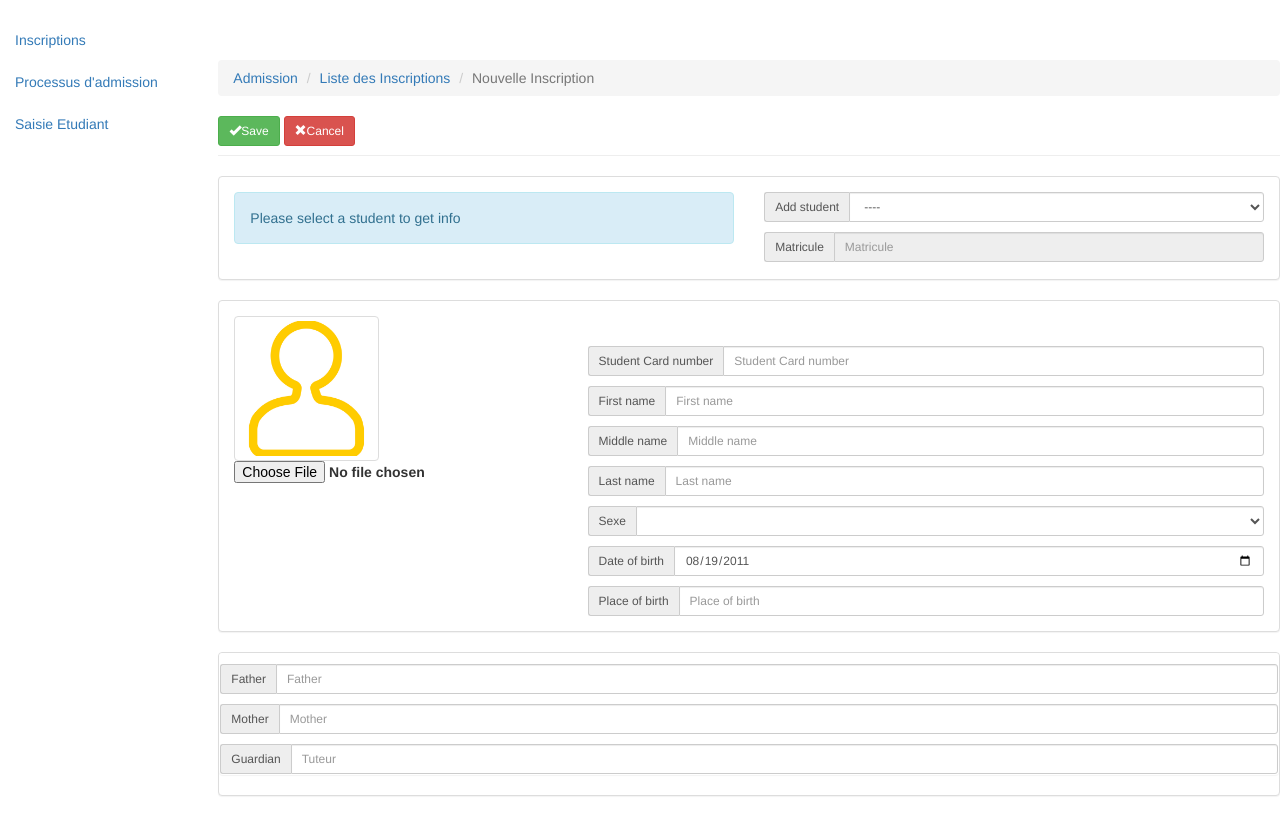
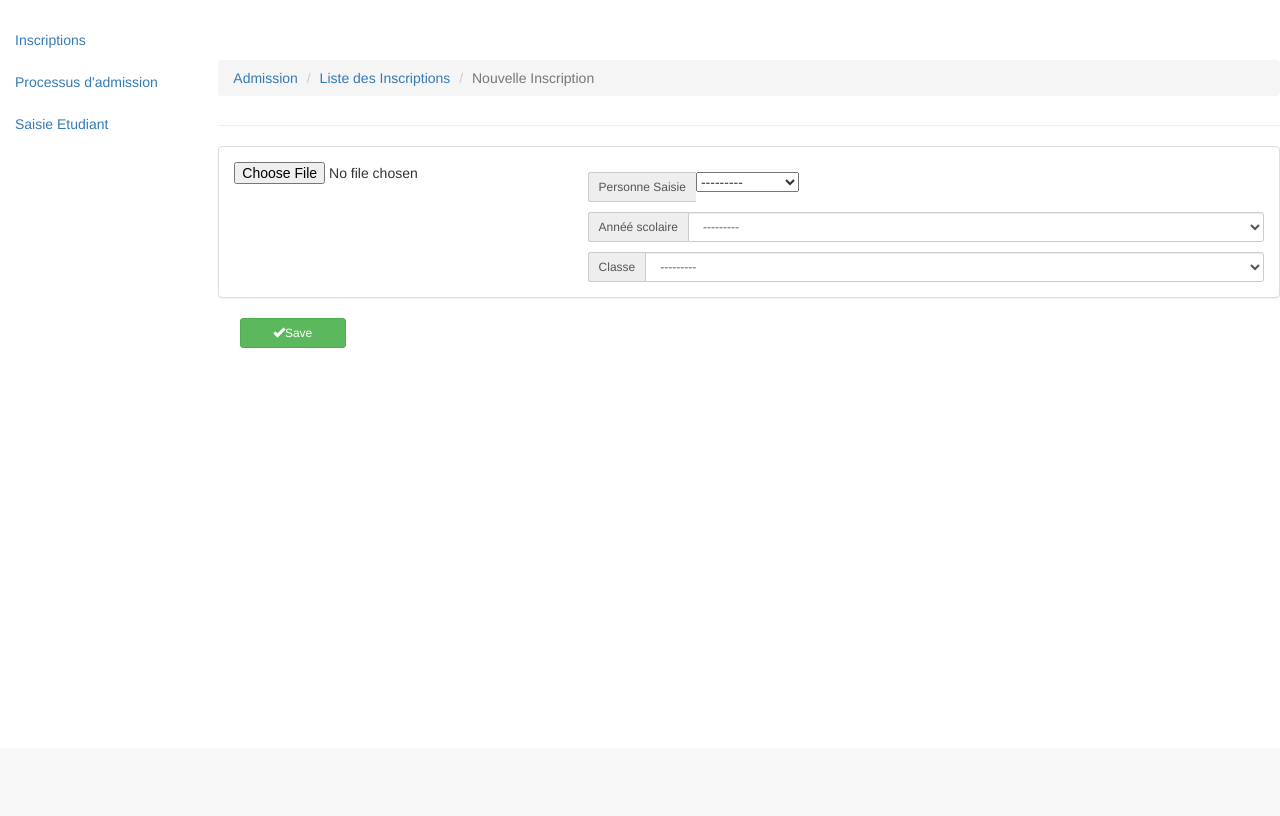
Before and after one commit to root92/test-erp, a Django app: page /admission/newAdmission in a window 1280 px wide. Shown: the part 52-868 px from the top of the page. After the commit the page ends 400 px from the top, so only its background shows below. Run offline with Django 3.2, Linux system fonts and the light colour scheme; a user stored in the database is signed in; tables that the repository leaves empty hold one stand-in row (values such as "Sample post"); lists and menus that the app fills with data are empty; some libraries are stand-ins or nearby versions.

Commit message:
Implement admission and amission process forms and lists

```diff
--- a/apps/admission/forms.py
+++ b/apps/admission/forms.py
@@ -56,11 +56,13 @@
         fields = '__all__'
         labels = {
             'registree': 'Personne saisie',
+            'department': 'Departement',
             'payment_date': 'Date de paiement',
             'registration_fees_paid': "Montant de frais d'inscription payé"
             }
         widgets = {
             'registree': forms.Select(attrs={'class': 'form-control form-element'}),
+            'department': forms.Select(attrs={'class': 'form-control form-element'}),
             'payment_date': forms.DateInput(attrs={'class': 'form-control form-element' }),
             'registration_fees_paid': forms.TextInput(attrs={'class': 'form-control form-element' }),
             }
@@ -70,3 +72,8 @@
     class Meta:
         model = Admission
         fields ='__all__'
+        widgets = {
+            'registree': forms.Select(attrs={'class': 'form-control form-element'}),
+            'academic_year': forms.Select(attrs={'class': 'form-control form-element'}),
+            'class_level': forms.Select(attrs={'class': 'form-control form-element'}),
+        }
--- a/apps/admission/static/admission.css
+++ b/apps/admission/static/admission.css
@@ -50,3 +50,15 @@
 .js-delete-registration-form button{
       width: 100px;
 }
+
+/*ADMISSION PROCESS*/
+
+.accepted{
+	background-color: green;
+	color: #fff;
+}
+
+.rejected{
+	background-color: red;
+	color: #fff;
+}
--- a/apps/admission/templates/admission/new-admission-process.html
+++ b/apps/admission/templates/admission/new-admission-process.html
@@ -25,7 +25,7 @@
         </div>
       {% endfor %}
     {% endif %}
-    <form action="{% url 'admission-process'%}" method="POST" class="admission-process-form">
+    <form action="{% url 'new-admission-process'%}" method="POST" class="admission-process-form">
       {% csrf_token %}
 
       {{ form.as_p}}
--- /dev/null
+++ b/apps/admission/templates/admission/new-admission.html
@@ -0,0 +1,82 @@
+{% extends 'core/base.html' %}
+{% load static %}
+
+{% block head %}
+<link rel="stylesheet" href="{% static 'admission.css' %}">
+{% endblock %}
+
+{% block content %}
+<div class="row">
+  {% include 'admission/aside.html' %}
+  <div class="col-md-10">
+    <div class="page-header">
+      <ol class="breadcrumb">
+        <li><a href="#">Admission</a></li>
+        <li><a href="#">Liste des Inscriptions</a></li>
+        <li class="active">Nouvelle Inscription</li>
+      </ol>
+    </div>
+    {% if form.non_field_errors %}
+      {% for error in form.non_field_errors %}
+        <div class="alert alert-danger alert-dismissable">
+          <button type="button" class="close" data-dismiss="alert" aria-hidden="true">&times;</button>
+          {{ error }}
+        </div>
+      {% endfor %}
+    {% endif %}
+
+    <form action="{% url 'new-admission'%}" method="POST" class="admission-form">
+      {% csrf_token %}
+      <div class="panel panel-default">
+      <div class="panel-body">
+        <div class="row">
+            <div class="col-md-4">
+
+
+              <div class="">
+                {{ form.first_name.errors }}
+                <span class="hide">{{ form.image.label_tag }}</span>
+                {{ form.image }}
+              </div>
+
+              <!-- <button class="btn btn-default" type="s>Choisir un fichier</button> -->
+            </div>
+
+            <div class="col-md-8">
+
+              <div>
+                {{ form.registry.errors }}
+                <span class="hide">{{ form.registry.label_tag }}</span>
+                <div class="input-group input-group-sm" style="padding-top: 10px;" >
+                  <span class="input-group-addon " id="sizing-addon3">Personne Saisie</span>
+                  {{form.registry}}
+                </div>
+              </div>
+
+              <div>
+                {{ form.academic_year.errors }}
+                <span class="hide">{{ form.academic_year.label_tag }}</span>
+              <div class="input-group input-group-sm" style="padding-top: 10px;" >
+                <span class="input-group-addon " id="sizing-addon3">Annéé scolaire</span>
+                {{ form.academic_year }}
+              </div>
+              </div>
+
+              <div>
+                {{ form.class_level.errors }}
+                <span class="hide">{{ form.class_level.label_tag }}</span>
+                <div class="input-group input-group-sm" style="padding-top: 10px;" >
+                <span class="input-group-addon " id="sizing-addon3">Classe</span>
+                  {{ form.class_level }}
+                </div>
+              </div>
+            </div>
+          </div>
+        </div>
+      </div>
+      <button class="btn btn-success btn-sm" type="submit" ><span class="glyphicon glyphicon-ok" aria-hidden="true"></span>Save</button>
+
+    </form>
+  </div>
+</div>
+{% endblock %}
--- a/apps/admission/templates/admission/new-registration.html
+++ b/apps/admission/templates/admission/new-registration.html
@@ -46,7 +46,6 @@
                 <span class="input-group-addon " id="sizing-addon3">Prenom</span>
                 {{ form.first_name}}
                 </div>
-                {{forms.erros}}
               </div>
 
               <div>
@@ -230,6 +229,7 @@
 
 
 
+
       </form>
     </div>
   </div>
--- a/apps/admission/templates/admission/newAdmission.html
+++ /dev/null
@@ -1,127 +0,0 @@
-{% extends 'core/base.html' %}
-{% load static %}
-
-
-{% block content %}
-<div class="row">
-     {% include 'admission/aside.html' %}
-    <div class="col-md-10">
-      <div class="page-header">
-        <ol class="breadcrumb">
-         <li><a href="#">Admission</a></li>
-         <li><a href="#">Liste des Inscriptions</a></li>
-         <li class="active">Nouvelle Inscription</li>
-       </ol>
-       <button class="btn btn-success btn-sm" type="submit"><span class="glyphicon glyphicon-ok" aria-hidden="true"></span>Save</button>
-       <button class="btn btn-danger btn-sm" type="submit"><span class="glyphicon glyphicon-remove" aria-hidden="true"></span>Cancel</button>
-     </div>
-
-     <!-- <button class="btn btn-success" type="submit"><span class="glyphicon glyphicon-plus" aria-hidden="true"></span>Save and add another</button> -->
-     <!-- <div class="panel panel-default">
-       <div class="panel-body">
-         <button class="btn btn-success" type="submit"><span class="glyphicon glyphicon-ok" aria-hidden="true"></span>Save</button>
-         <button class="btn btn-danger" type="submit"><span class="glyphicon glyphicon-remove" aria-hidden="true"></span>Cancel</button>
-       </div>
-     </div> -->
-     <div class="panel panel-default">
-       <div class="panel-body">
-         <div class="row">
-           <div class="col-md-6">
-             <div class="alert alert-info" role="alert">
-               Please select a student to get info
-             </div>
-           </div>
-           <div class="col-md-6">
-             <div class="input-group input-group-sm">
-               <span class="input-group-addon" id="sizing-addon3">Add student</span>
-               <select class="form-control" >
-                 <option>----</option>
-                 <option *ngFor="let item of RegistratioNumber" ></option>
-               </select>
-             </div>
-             <div class="input-group input-group-sm" style="padding-top: 10px">
-               <span class="input-group-addon" id="sizing-addon3">Matricule</span>
-               <input type="text" class="form-control" placeholder="Matricule" aria-describedby="sizing-addon3" readonly>
-             </div>
-           </div>
-         </div>
-
-       </div>
-     </div>
-
-     <div class="panel panel-default">
-       <div class="panel-body">
-         <div class="row">
-           <div class="col-md-4">
-             <img src="../../../assets/images/avatar.png" alt="..." class="img-responsive img-thumbnail" style="width:145px; height:145px">
-             <!-- <button class="btn btn-default" type="submit" style="margin:3px">Choisire un fichier</button> -->
-             <label class="custom-file">
-               <input type="file" id="file" class="custom-file-input">
-               <span class="custom-file-control"></span>
-             </label>
-           </div>
-           <div class="col-md-8">
-             <h3>{{RegistratioNumber.first_name}}</h3>
-             <div class="input-group input-group-sm" style="padding-top: 10px">
-               <span class="input-group-addon" id="sizing-addon3">Student Card number</span>
-               <input type="text" class="form-control" placeholder="Student Card number" name="student_card_number" aria-describedby="sizing-addon3">
-             </div>
-             <div class="input-group input-group-sm" style="padding-top: 10px">
-               <span class="input-group-addon" id="sizing-addon3">First name</span>
-               <input type="text" class="form-control" placeholder="First name" aria-describedby="sizing-addon3">
-             </div>
-
-             <div class="input-group input-group-sm" style="padding-top: 10px">
-               <span class="input-group-addon" id="sizing-addon3">Middle name</span>
-               <input type="text" class="form-control" placeholder="Middle name" aria-describedby="sizing-addon3">
-             </div>
-
-             <div class="input-group input-group-sm" style="padding-top: 10px">
-               <span class="input-group-addon" id="sizing-addon3">Last name</span>
-               <input type="text" class="form-control" placeholder="Last name" aria-describedby="sizing-addon3">
-             </div>
-
-             <div class="input-group input-group-sm" style="padding-top: 10px">
-               <span class="input-group-addon" id="sizing-addon3">Sexe</span>
-               <select class="form-control">
-                 <!-- <option>----</option> -->
-                 <option></option>
-                 <!-- <option>Fem</option> -->
-               </select>
-             </div>
-
-             <div class="input-group input-group-sm" style="padding-top: 10px">
-               <span class="input-group-addon" id="sizing-addon3">Date of birth</span>
-               <input class="form-control" type="date" value="2011-08-19" id="example-date-input" >
-             </div>
-
-             <div class="input-group input-group-sm" style="padding-top: 10px">
-               <span class="input-group-addon" id="sizing-addon3">Place of birth</span>
-               <input type="text" class="form-control" placeholder="Place of birth" aria-describedby="sizing-addon3" >
-             </div>
-           </div>
-         </div>
-       </div>
-     </div>
-
-     <div class="panel panel-default">
-       <div class="panel">
-         <div class="input-group input-group-sm" style="padding-top: 10px">
-           <span class="input-group-addon" id="sizing-addon3">Father</span>
-           <input type="text" class="form-control" placeholder="Father" aria-describedby="sizing-addon3" >
-         </div>
-
-         <div class="input-group input-group-sm" style="padding-top: 10px">
-           <span class="input-group-addon" id="sizing-addon3">Mother</span>
-           <input type="text" class="form-control" placeholder="Mother" aria-describedby="sizing-addon3" >
-         </div>
-
-         <div class="input-group input-group-sm" style="padding-top: 10px">
-           <span class="input-group-addon" id="sizing-addon3">Guardian</span>
-           <input type="text" class="form-control" placeholder="Tuteur" aria-describedby="sizing-addon3" >
-         </div>
-       </div>
-     </div>
-    </div>
-  </div>
-{% endblock %}
--- a/apps/admission/templates/admission/registration.html
+++ b/apps/admission/templates/admission/registration.html
@@ -60,7 +60,7 @@
              </tr>
             </thead>
             <tbody>
-                {% for registration in registrations %}
+            {% for registration in registrations %}
             <tr>
                 <td scope="row">{{forloop.counter}}</td>
                 <td>{{registration.registration_add_date|date:"SHORT_DATE_FORMAT" }}</td>
--- a/apps/admission/urls.py
+++ b/apps/admission/urls.py
@@ -1,17 +1,30 @@
 from django.conf.urls import url
 from django.contrib import admin
+from django.conf import settings
+from django.views.static import serve
 
 from . import views
 
 urlpatterns = [
     url(r'^$', views.home_admission, name='home-admission'),
+    url(r'^admission$', views.admission, name='admission'),
+    url(r'^newAdmission$', views.new_admission, name='new-admission'),
+    # url(r'^admission/confirm$', views.confirm_admission, name='confirm-admission'),
     url(r'^regisration$', views.registration, name='registration'),
-    url(r'^admission$', views.admission, name='admission'),
-    url(r'^newAdmission$', views.newAdmission, name='newAdmission'),
     url(r'^newRegistration$', views.new_registration, name='register'),
     url(r'^registration/([0-9]+)/$', views.registration_detail, name='registration-detail'),
     url(r'^registration/edit/(\d+)/$', views.edit_registration, name='edit-registration'),
     url(r'^registration/delete/([0-9]+)$', views.delete_registration, name='delete-registration'),
     url(r'^new-admission-process$', views.new_admission_process, name='new-admission-process'),
-     url(r'^admission-process$', views.admission_process, name='admission-process'),
+    url(r'^admission-process$', views.admission_process, name='admission-process'),
 ]
+
+
+
+# add to the bottom of your file
+if settings.DEBUG:
+    urlpatterns += [
+        url(r'^media/(?P<path>.*)$', serve, {
+            'document_root': settings.MEDIA_ROOT,
+        }),
+    ]
--- a/apps/admission/views.py
+++ b/apps/admission/views.py
@@ -83,11 +83,12 @@
     # if this is a POST request we need to process the form data
     if request.method == 'POST':
         # create a form instance and populate it with data from the request:
-        reg_form = AdmissionProcessForm(data=request.POST)
+        form = AdmissionProcessForm(data=request.POST)
         # check whether it's valid:
-        if reg_form.is_valid():
-            reg_form.save(commit=True)
-        return redirect('registration')
+        if form.is_valid():
+            form.save(commit=True)
+            return redirect('admission-process')
+
     else:
         form = AdmissionProcessForm()
         return render(request, 'admission/new-admission-process.html', {'form': form})
@@ -99,12 +100,33 @@
 
 @login_required
 def admission(request):
-
-
-    return render(request, 'admission/admission.html')
+    admissions = Admission.objects.all()
+    return render(request, 'admission/admission.html', {'admissions': admissions})
 
 
 @login_required
-def newAdmission(request):
+def new_admission(request):
+    # if this is a POST request we need to process the form data
+    if request.method == 'POST':
+        # create a form instance and populate it with data from the request:
+        reg_form = AdmissionForm(data=request.POST, files=request.FILES)
+        # check whether it's valid:
+        if reg_form.is_valid():
+            reg_form.save(commit=True)
+        return redirect('admission')
+    else:
+        form = AdmissionForm()
+        return render(request, 'admission/new-admission.html', {'form': form})
 
-    return render(request, 'admission/newAdmission.html')
+
+# def confirm_admission(request, pk):
+#     data = dict()
+#     fee = AdmissionProcess.objects.get(pk=pk)
+#     if request.method == 'POST':
+#         # registration.delete()
+#         # return redirect('registration')
+#         print("cool")
+#     else:
+#         context ={'registration': registration}
+#         data['html_form'] = render_to_string('admission/partial-registration-delete.html', context, request=request)
+#         return JsonResponse(data)
--- a/config/settings.py
+++ b/config/settings.py
@@ -142,3 +142,8 @@
 LOGIN_REDIRECT_URL = 'home'
 
 # DATE_INPUT_FORMATS = ('%d-%m-%Y')
+
+MEDIA_ROOT = os.path.join(BASE_DIR, 'media')
+MEDIA_URL = '/media/'
+
+USE_THOUSAND_SEPARATOR = True
--- a/requirements.txt
+++ b/requirements.txt
@@ -5,4 +5,5 @@
 flake8-mypy==17.3.3
 django-countries==4.6.1
 django-extensions==1.9.0
-unipath==1.1
+olefile==0.44
+Pillow==4.3.0
```
Also changed, not shown: apps/admission/models.py (+20 -0 lines), apps/admission/templates/admission/admission-process.html (+26 -14 lines), apps/admission/templates/admission/admission.html (+20 -7 lines), apps/admission/templatetags/admission_tags.py (added, +8 -0 lines), apps/admission/migrations/0018_admission_image.py (added), apps/admission/migrations/0019_admissionprocess_department.py (added), apps/admission/templates/admission/partial-admission-submit.html (added), media/default.png (added), 1 other file.
